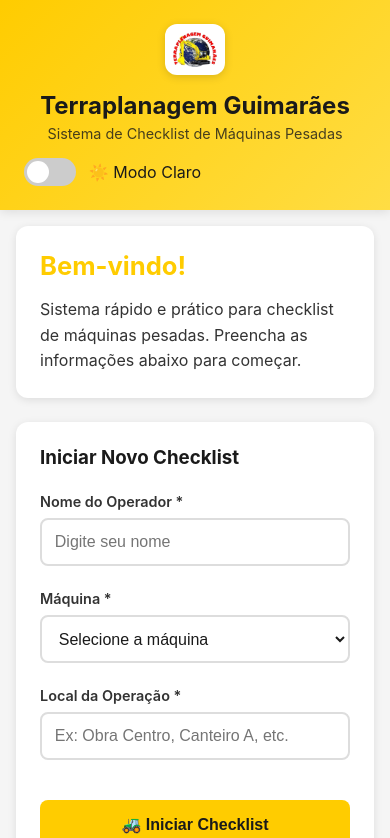
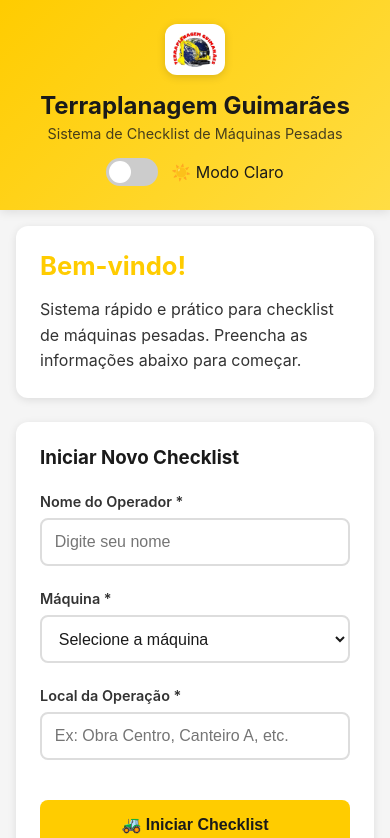
Before and after one commit to brassz/timeosyntaxe, a React (Vite) app: page / in a window 390 px wide. Shown: the top 838 px of the page. Built offline with nearby package versions, Linux system fonts and the light colour scheme.

Commit message:
Refactor header styles for better alignment and responsiveness
Co-authored-by: brasszgc <brasszgc@gmail.com>

```diff
--- a/src/App.css
+++ b/src/App.css
@@ -49,6 +49,9 @@ body {
 .header-content {
   max-width: 1200px;
   margin: 0 auto;
+  display: flex;
+  flex-direction: column;
+  align-items: center;
 }
 
 .header-logo {
@@ -56,6 +59,7 @@ body {
   align-items: center;
   gap: 1.5rem;
   margin-bottom: 1rem;
+  justify-content: center;
 }
 
 .logo-image {
@@ -65,6 +69,10 @@ body {
   padding: 0.5rem;
   border-radius: 12px;
   box-shadow: 0 2px 8px rgba(0, 0, 0, 0.15);
+}
+
+.header-text {
+  text-align: center;
 }
 
 .header-text h1 {
@@ -81,6 +89,7 @@ body {
   display: flex;
   gap: 1rem;
   flex-wrap: wrap;
+  justify-content: center;
 }
 
 .main {
```
